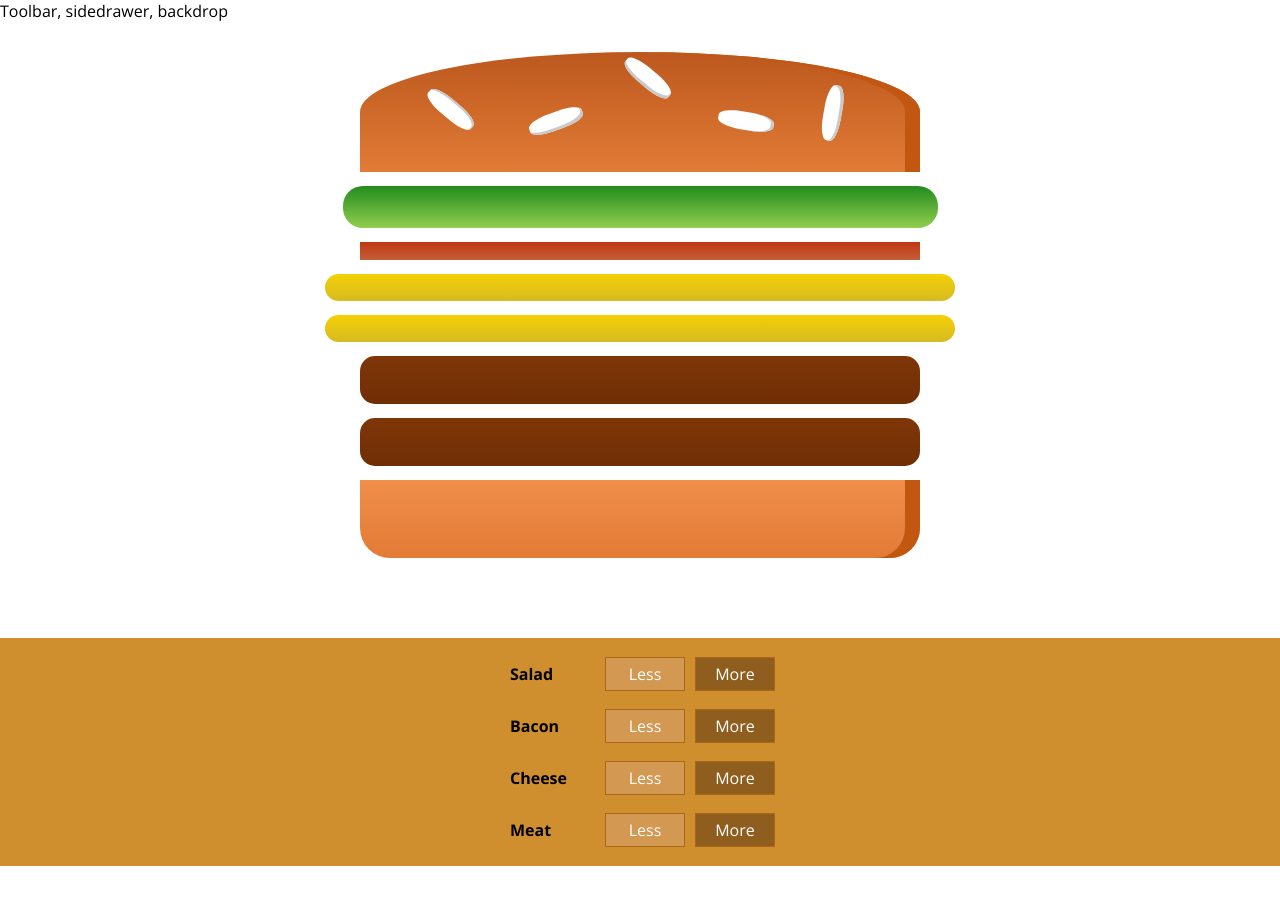
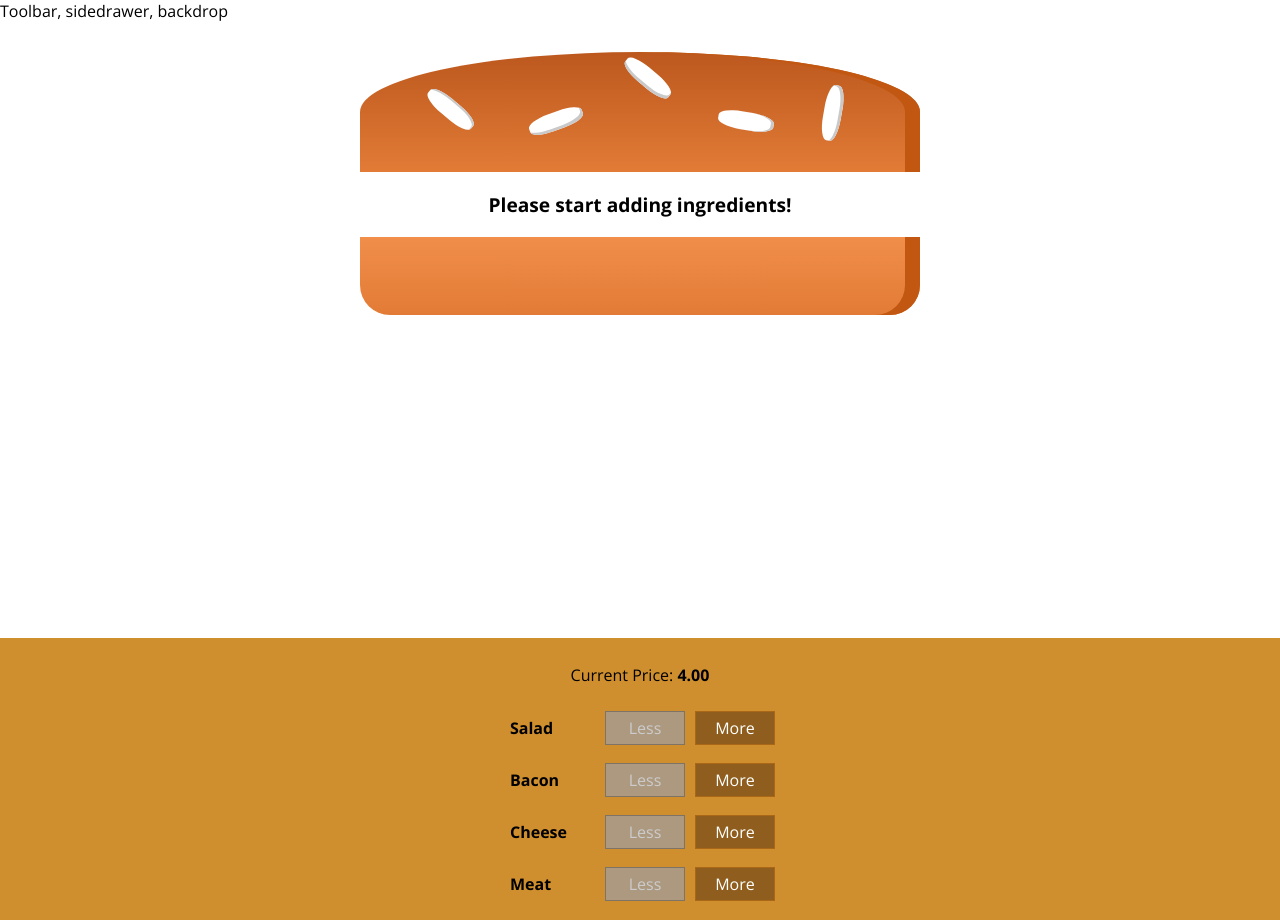
Before and after one commit to ProUnebit/The_BurgerBuilder, a React app: page / in a window 1280 px wide. Before the commit the page ends 866 px from the top, so only its background shows below. Built offline with nearby package versions, Linux system fonts and the light colour scheme.

Commit message:
functions addIngredientHandler and removeIngredientHandler - complited

```diff
--- a/src/components/Burger/BuildControls/BuildControl/BuildControls.js
+++ b/src/components/Burger/BuildControls/BuildControl/BuildControls.js
@@ -5,8 +5,17 @@ const buildControl = (props) => {
     return (
         <div className = {classes.BuildControl}>
             <div className = {classes.Label}>{props.label}</div>
-            <button className = {classes.Less}>Less</button>
-            <button className = {classes.More}>More</button>
+            <button
+                className = {classes.Less}
+                onClick = {props.removed}
+                disabled = {props.disabled}
+                >Less
+            </button>
+            <button
+                className = {classes.More}
+                onClick = {props.added}
+                >More
+            </button>
         </div>
     )
 }
--- a/src/components/Burger/BuildControls/BuildControls.js
+++ b/src/components/Burger/BuildControls/BuildControls.js
@@ -12,11 +12,18 @@ const controls = [
 const buildControls = (props) => {
     return (
         <div className = {classes.BuildControls}>
+            <p>Current Price: <strong>{props.price.toFixed(2)}</strong></p>
             {controls.map(ctrl => (
-                <BuildControl key = {ctrl.label} label = {ctrl.label} />
+                <BuildControl
+                    key = {ctrl.label}
+                    label = {ctrl.label}
+                    added = {() => props.ingredientAdded(ctrl.type)}
+                    removed = {() => props.ingredientRemoved(ctrl.type)}
+                    disabled = {props.disabled[ctrl.type]}
+                    />
             ))}
         </div>
-)
+    )
 }
 
 export { buildControls as default };
--- a/src/components/Burger/Burger.css
+++ b/src/components/Burger/Burger.css
@@ -2,7 +2,7 @@
     width: 100%;
     margin: auto;
     height: 250px;
-    overflow: scroll;
+    overflow-y: scroll;
     text-align: center;
     font-weight: bold;
     font-size: 1.2rem;
--- a/src/containers/BurgerBuilder/BurgerBuilder.js
+++ b/src/containers/BurgerBuilder/BurgerBuilder.js
@@ -2,6 +2,13 @@ import React from 'react'
 import Input from '../../hoc/Input'
 import Burger from '../../components/Burger/Burger'
 import BuildControls from '../../components/Burger/BuildControls/BuildControls'
+
+const INGREDIENT_PRICES = {
+    salad: 0.5,
+    cheese: 0.4,
+    meat: 1.3,
+    bacon: 0.7
+}
 
 class BurgerBuilder extends React.Component {
     constructor(props) {
@@ -9,22 +16,70 @@ class BurgerBuilder extends React.Component {
 
         this.state = {
             ingredients: {
-                salad: 1,
-                bacon: 1,
-                cheese: 2,
-                meat: 2
-            }
+                salad: 0,
+                bacon: 0,
+                cheese: 0,
+                meat: 0
+            },
+            totalPrice: 4
         }
+    }
+
+    addIngredientHandler = (type) => {
+        const oldCount = this.state.ingredients[type];
+        const updateCounted = oldCount + 1;
+        const updateIngredients = {
+            ...this.state.ingredients
+        };
+        updateIngredients[type] = updateCounted;
+        const priceAddition = INGREDIENT_PRICES[type];
+        const oldPrice = this.state.totalPrice;
+        const newPrice = oldPrice + priceAddition;
+        this.setState({
+            totalPrice: newPrice,
+            ingredients: updateIngredients
+        })
+    }
+
+    removeIngredientHandler = (type) => {
+        const oldCount = this.state.ingredients[type];
+        if (oldCount <= 0) {
+            return;
+        }
+        const updateCounted = oldCount - 1;
+        const updateIngredients = {
+            ...this.state.ingredients
+        };
+        updateIngredients[type] = updateCounted;
+        const priceDeduction = INGREDIENT_PRICES[type];
+        const oldPrice = this.state.totalPrice;
+        const newPrice = oldPrice - priceDeduction;
+        this.setState({
+            totalPrice: newPrice,
+            ingredients: updateIngredients
+        })
     }
 
     render () {
 
-        let { ingredients } = this.state;
+        let { ingredients, totalPrice } = this.state;
+
+        const disabledInfo = {
+            ...this.state.ingredients
+        }
+        for (let key in disabledInfo) {
+            disabledInfo[key] = disabledInfo[key] <= 0
+        }
 
         return (
             <Input>
                 <Burger ingredients = {ingredients}/>
-                <BuildControls />
+                <BuildControls
+                    ingredientAdded = {this.addIngredientHandler}
+                    ingredientRemoved = {this.removeIngredientHandler}
+                    disabled = {disabledInfo}
+                    price = {totalPrice}
+                    />
             </Input>
         )
     }
```
